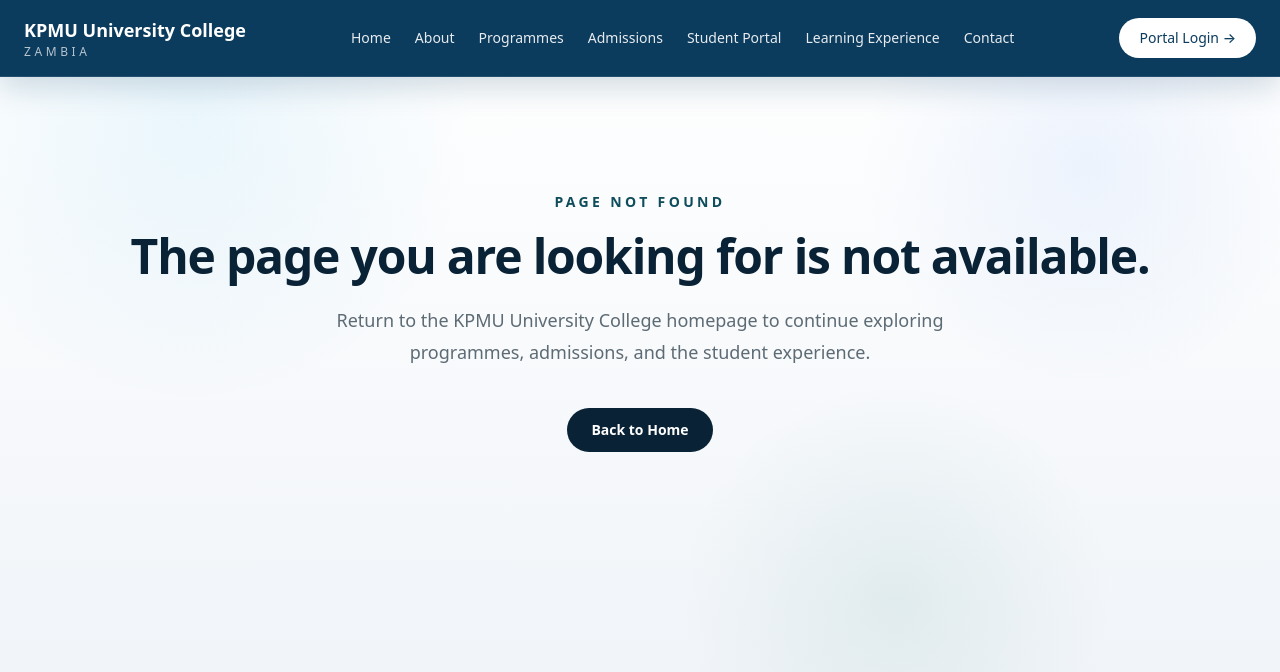
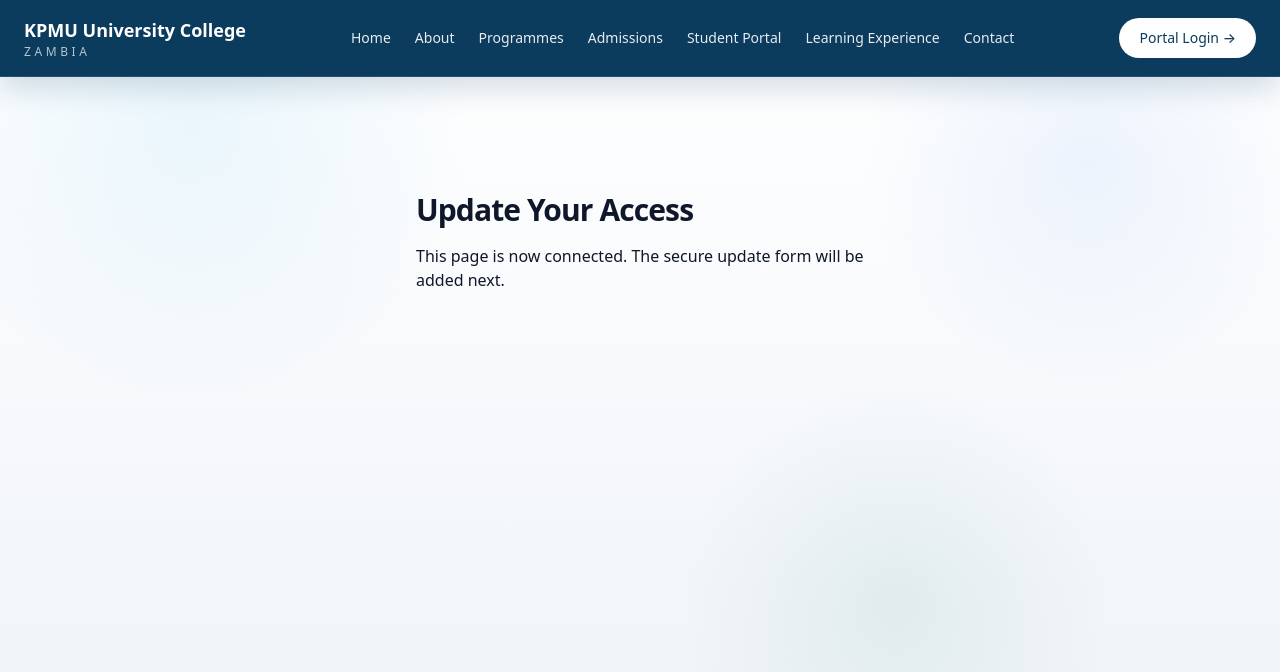
Before and after one commit to kkamfwa/kpmu-website, a Next.js app: page /student-portal/change-access in a window 1280 px wide. Before the commit this address had no page. Shown: the top 672 px of the page. Built offline with nearby package versions, Linux system fonts and the light colour scheme.

Commit message:
Add change access route

```diff
--- /dev/null
+++ b/app/student-portal/change-access/page.tsx
@@ -0,0 +1,12 @@
+export default function ChangeAccessPage() {
+  return (
+    <main className="px-6 py-24">
+      <div className="mx-auto max-w-md">
+        <h1 className="text-3xl font-semibold text-slate-950">Update Your Access</h1>
+        <p className="mt-4 text-slate-600">
+          This page is now connected. The secure update form will be added next.
+        </p>
+      </div>
+    </main>
+  );
+}
```
